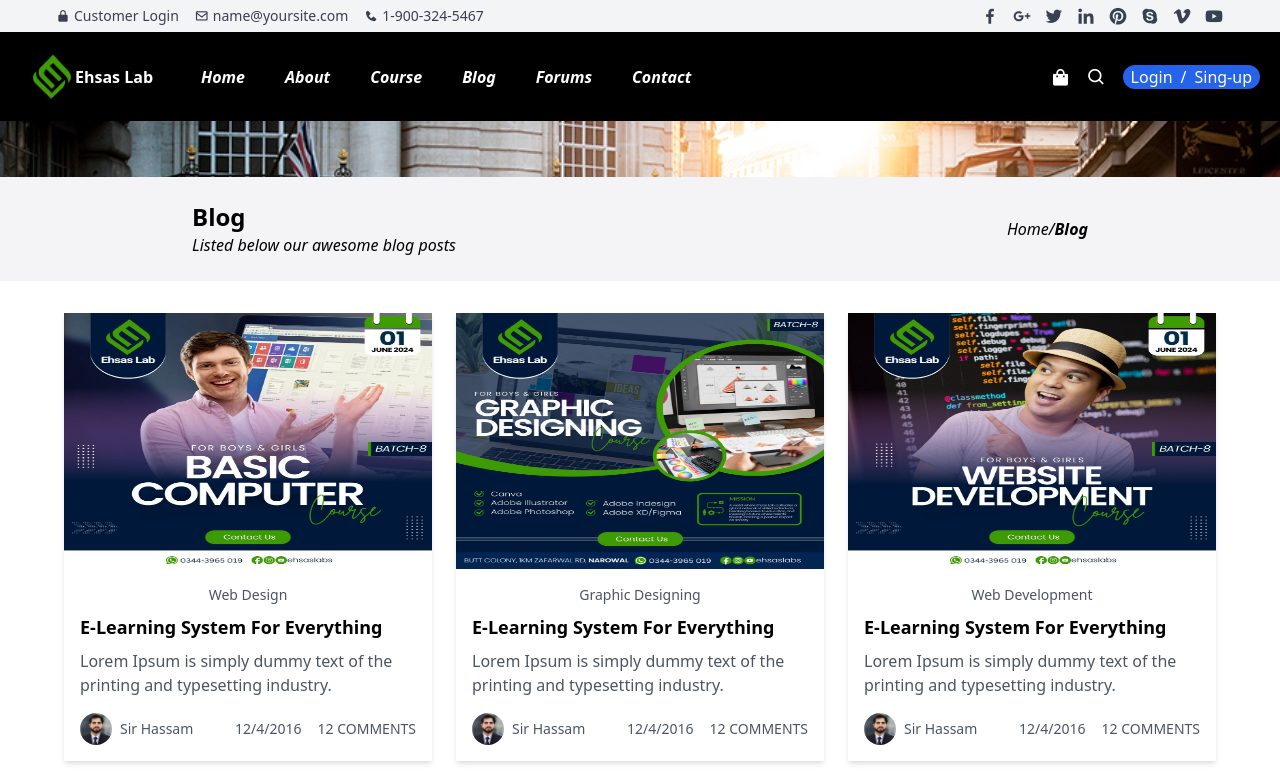
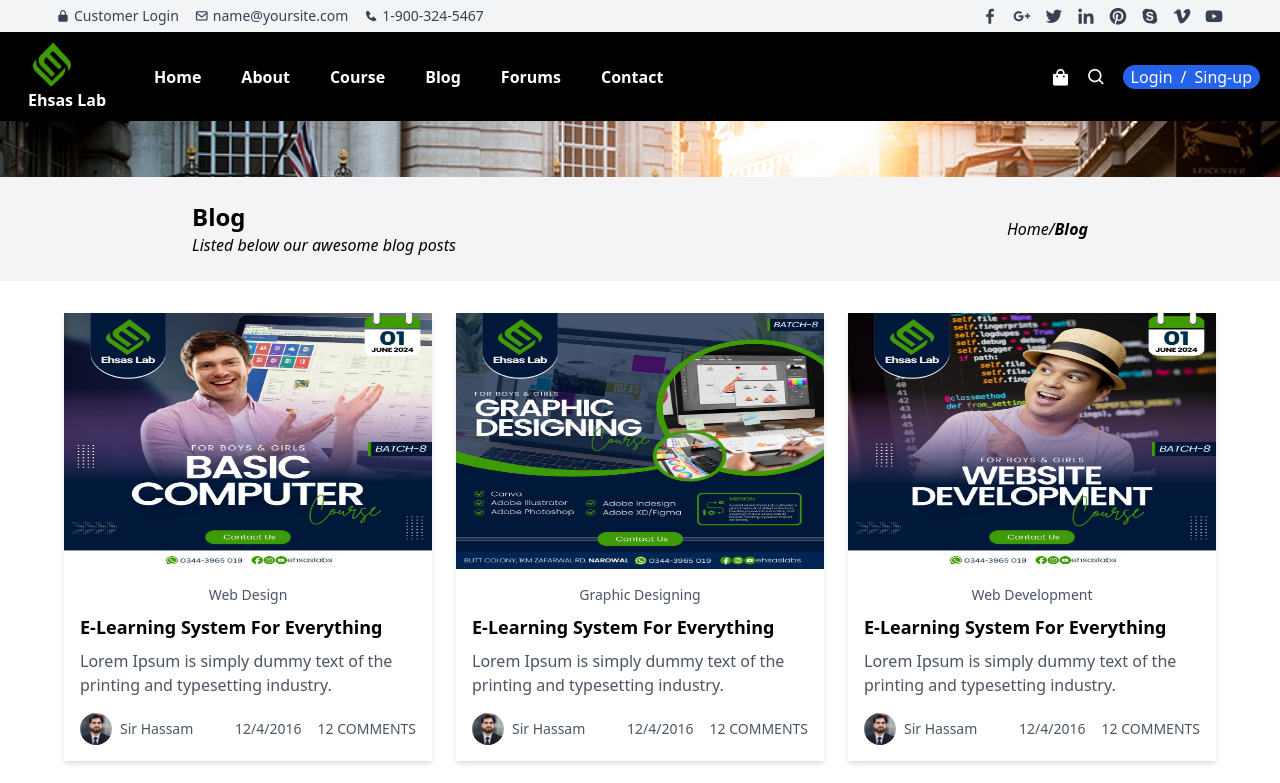
Before and after one commit to majidnwl/Ehsas-lab-next, a Next.js app: page /blog in a window 1280 px wide. Shown: the top 783 px of the page. Built offline with nearby package versions, Linux system fonts and the light colour scheme.

Commit message:
Update Header.js

```diff
--- a/components/Header.js
+++ b/components/Header.js
@@ -16,8 +16,10 @@ const Header = () => {
           <div className="text-white bg-black flex justify-between  gap-x-3 p-5">
             <div className="h-[49px] flex justify-center gap-x-10 items-center">
               <div className=" relative px-2 flex items-center ">
-                <img className="h-[47px]" src="/eg.png" alt="" />
+               <Link href="/">
+                   <img className="h-[47px]" src="/eg.png" alt="" />
                 <h1 className="font-bold">Ehsas Lab</h1>
+    </Link>
                 {toogle ?
 
 
@@ -33,7 +35,7 @@ const Header = () => {
                 }
               </div>
 
-              <i>
+
 
                 <ul className="md:flex z-auto md:items-center hidden md:gap-x-10 md:font-bold">
                   <Link href="/"><li className="cursor-pointer active:text-blue-400 hover:border-b-2">Home</li></Link>
@@ -43,7 +45,7 @@ const Header = () => {
                   <Link href="/forums"><li className="cursor-pointer active:text-blue-400 hover:border-b-2">Forums</li></Link>
                   <Link href="/contact"><li className="cursor-pointer active:text-blue-400 hover:border-b-2">Contact</li></Link>
                 </ul>
-              </i>
+
             </div>
 
 
```
